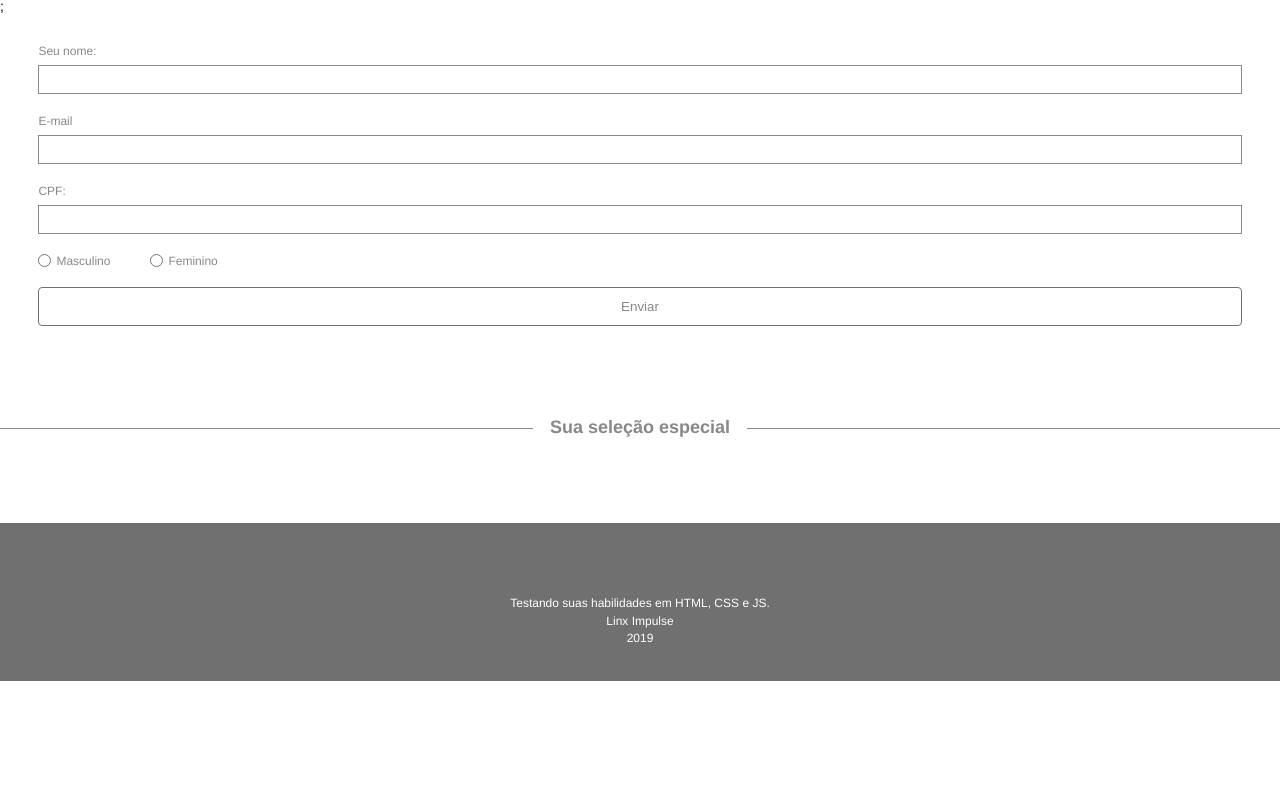
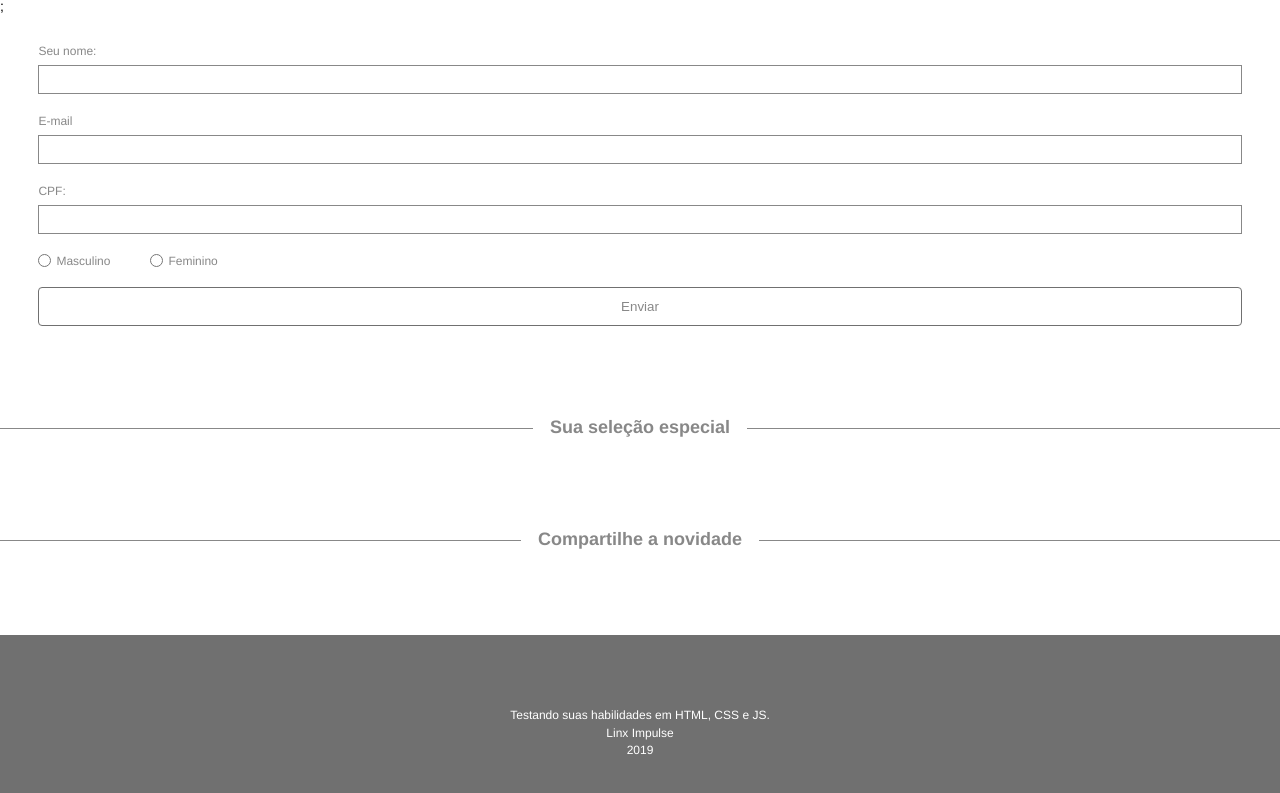
Before and after one commit to brunonasc74/linx-frontend-challenge, a React (Vite) app: page / in a window 1280 px wide. Shown: the part 556-1349 px from the top of the page. Before the commit the page ends 1237 px from the top, so only its background shows below. Built offline with nearby package versions, Linux system fonts and the light colour scheme.

Commit message:
code refactored

```diff
--- a/src/App.jsx
+++ b/src/App.jsx
@@ -1,13 +1,20 @@
 import { useState } from 'react';
 import Header from './components/Header';
-import MainSection from './components/MainSection';
+import Form from './components/Form';
+import Section from './components/Section';
+import Title from './components/Title';
 import Footer from './components/Footer';
 
 function App() {
 	return (
 		<div className='App'>
 			<Header />
-			<MainSection />
+			<main>
+				<Section />;
+				<Form />
+				<Title text={'Sua seleção especial'} />
+				<Title text={'Compartilhe a novidade'} />
+			</main>
 			<Footer />
 		</div>
 	);
--- a/src/components/MainSection.jsx
+++ /dev/null
@@ -1,16 +0,0 @@
-import React from 'react';
-import Form from './Form';
-import Section from './Section';
-import Title from './Title';
-
-const MainSection = () => {
-	return (
-		<main>
-			<Section />;
-			<Form />
-			<Title text={'Sua seleção especial'} />
-		</main>
-	);
-};
-
-export default MainSection;
--- a/src/styles/index.css
+++ b/src/styles/index.css
@@ -8,11 +8,6 @@
 body {
 	font-family: Helvetica;
 	font-size: 14px;
-}
-
-.App {
-	display: grid;
-	grid-template-rows: 398px 1fr 158px;
 }
 
 .container {
@@ -50,9 +45,10 @@ body {
 
 /* Header */
 header {
+	height: 398px;
 	background: #707070 0% 0% no-repeat padding-box;
 	border: 1px solid #707070;
-	opacity: 1;
+	margin-bottom: 29px;
 }
 
 .box-one {
@@ -96,10 +92,6 @@ header {
 }
 
 /* MainSection */
-main {
-	margin-top: 29px;
-	margin-bottom: 85px;
-}
 
 .main-section h2 {
 	font-size: 20px;
@@ -158,6 +150,8 @@ form .btn {
 
 /* Footer */
 footer {
+	margin-top: 85px;
+	height: 158px;
 	background: #707070 0% 0% no-repeat padding-box;
 	border: 1px solid #707070;
 	opacity: 1;
```
